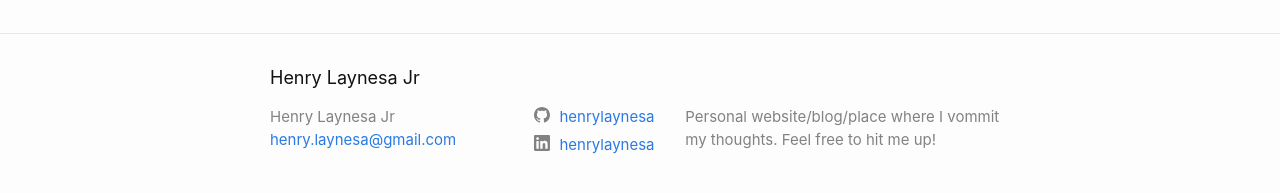
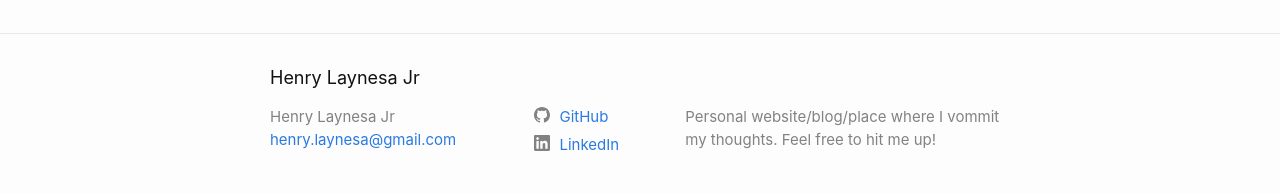
Before and after one commit to henrylaynesa/henrylaynesa.github.io, a Jekyll site: the page built from index.md, in a window 1280 px wide. Shown: the part 684-877 px from the top of the page. Built offline with Jekyll 4.4.1, drawn with Linux system fonts in a browser that asks for light colours.

Commit message:
Changed social labels in footer

```diff
--- a/_includes/social.html
+++ b/_includes/social.html
@@ -1,14 +1,15 @@
 <ul class="social-media-list">
-  {%- if site.dribbble_username -%}<li><a href="https://dribbble.com/{{ site.dribbble_username| cgi_escape | escape }}"><svg class="svg-icon"><use xlink:href="{{ '/assets/minima-social-icons.svg#dribbble' | relative_url }}"></use></svg> <span class="username">{{ site.dribbble_username| escape }}</span></a></li>{%- endif -%}
-  {%- if site.facebook_username -%}<li><a href="https://www.facebook.com/{{ site.facebook_username| cgi_escape | escape }}"><svg class="svg-icon"><use xlink:href="{{ '/assets/minima-social-icons.svg#facebook' | relative_url }}"></use></svg> <span class="username">{{ site.facebook_username| escape }}</span></a></li>{%- endif -%}
-  {%- if site.flickr_username -%}<li><a href="https://www.flickr.com/photos/{{ site.flickr_username| cgi_escape | escape }}"><svg class="svg-icon"><use xlink:href="{{ '/assets/minima-social-icons.svg#flickr' | relative_url }}"></use></svg> <span class="username">{{ site.flickr_username| escape }}</span></a></li>{%- endif -%}
-  {%- if site.github_username -%}<li><a href="https://github.com/{{ site.github_username| cgi_escape | escape }}"><svg class="svg-icon"><use xlink:href="{{ '/assets/minima-social-icons.svg#github' | relative_url }}"></use></svg> <span class="username">{{ site.github_username| escape }}</span></a></li>{%- endif -%}
-  {%- if site.instagram_username -%}<li><a href="https://instagram.com/{{ site.instagram_username| cgi_escape | escape }}"><svg class="svg-icon"><use xlink:href="{{ '/assets/minima-social-icons.svg#instagram' | relative_url }}"></use></svg> <span class="username">{{ site.instagram_username| escape }}</span></a></li>{%- endif -%}
-  {%- if site.linkedin_username -%}<li><a href="https://www.linkedin.com/in/{{ site.linkedin_username| cgi_escape | escape }}"><svg class="svg-icon"><use xlink:href="{{ '/assets/minima-social-icons.svg#linkedin' | relative_url }}"></use></svg> <span class="username">{{ site.linkedin_username| escape }}</span></a></li>{%- endif -%}
-  {%- if site.pinterest_username -%}<li><a href="https://www.pinterest.com/{{ site.pinterest_username| cgi_escape | escape }}"><svg class="svg-icon"><use xlink:href="{{ '/assets/minima-social-icons.svg#pinterest' | relative_url }}"></use></svg> <span class="username">{{ site.pinterest_username| escape }}</span></a></li>{%- endif -%}
-  {%- for mst in site.mastodon -%}{%- if mst.username and mst.instance -%}<li><a href="https://{{ mst.instance| cgi_escape | escape}}/@{{mst.username}}"><svg class="svg-icon"><use xlink:href="{{ '/assets/minima-social-icons.svg#mastodon' | relative_url }}"></use></svg> <span class="username">{{ mst.username|escape }}</span></a></li>{%- endif -%}{%- endfor -%}
-  {%- if site.twitter_username -%}<li><a href="https://www.twitter.com/{{ site.twitter_username| cgi_escape | escape }}"><svg class="svg-icon"><use xlink:href="{{ '/assets/minima-social-icons.svg#twitter' | relative_url }}"></use></svg> <span class="username">{{ site.twitter_username| escape }}</span></a></li>{%- endif -%}
-  {%- if site.youtube_username -%}<li><a href="https://youtube.com/{{ site.youtube_username| cgi_escape | escape }}"><svg class="svg-icon"><use xlink:href="{{ '/assets/minima-social-icons.svg#youtube' | relative_url }}"></use></svg> <span class="username">{{ site.youtube_username| escape }}</span></a></li>{%- endif -%}
-  {%- if site.googleplus_username -%}<li><a href="https://plus.google.com/{{ site.googleplus_username| escape }}"><svg class="svg-icon"><use xlink:href="{{ '/assets/minima-social-icons.svg#googleplus' | relative_url }}"></use></svg> <span class="username">{{ site.googleplus_username| escape }}</span></a></li>{%- endif -%}
-  {%- if site.rss -%}<li><a href="{{ 'feed.xml' | relative_url }}"><svg class="svg-icon"><use xlink:href="{{ '/assets/minima-social-icons.svg#rss' | relative_url }}"></use></svg> <span>{{ site.rss | escape }}</span></a></li>{%- endif -%}
+  {%- if site.dribbble_username -%}<li><a href="https://dribbble.com/{{ site.dribbble_username| cgi_escape | escape }}"><svg class="svg-icon"><use xlink:href="{{ '/assets/minima-social-icons.svg#dribbble' | relative_url }}"></use></svg> <span class="username">Dribble</span></a></li>{%- endif -%}
+  {%- if site.facebook_username -%}<li><a href="https://www.facebook.com/{{ site.facebook_username| cgi_escape | escape }}"><svg class="svg-icon"><use xlink:href="{{ '/assets/minima-social-icons.svg#facebook' | relative_url }}"></use></svg> <span class="username">Facebook</span></a></li>{%- endif -%}
+  {%- if site.flickr_username -%}<li><a href="https://www.flickr.com/photos/{{ site.flickr_username| cgi_escape | escape }}"><svg class="svg-icon"><use xlink:href="{{ '/assets/minima-social-icons.svg#flickr' | relative_url }}"></use></svg> <span class="username">Flickr</span></a></li>{%- endif -%}
+  {%- if site.github_username -%}<li><a href="https://github.com/{{ site.github_username| cgi_escape | escape }}"><svg class="svg-icon"><use xlink:href="{{ '/assets/minima-social-icons.svg#github' | relative_url }}"></use></svg> <span class="username">GitHub</span></a></li>{%- endif -%}
+  {%- if site.instagram_username -%}<li><a href="https://instagram.com/{{ site.instagram_username| cgi_escape | escape }}"><svg class="svg-icon"><use xlink:href="{{ '/assets/minima-social-icons.svg#instagram' | relative_url }}"></use></svg> <span class="username">Instagram</span></a></li>{%- endif -%}
+  {%- if site.linkedin_username -%}<li><a href="https://www.linkedin.com/in/{{ site.linkedin_username| cgi_escape | escape }}"><svg class="svg-icon"><use xlink:href="{{ '/assets/minima-social-icons.svg#linkedin' | relative_url }}"></use></svg> <span class="username">LinkedIn</span></a></li>{%- endif -%}
+  {%- if site.pinterest_username -%}<li><a href="https://www.pinterest.com/{{ site.pinterest_username| cgi_escape | escape }}"><svg class="svg-icon"><use xlink:href="{{ '/assets/minima-social-icons.svg#pinterest' | relative_url }}"></use></svg> <span class="username">Pinterest</span></a></li>{%- endif -%}
+  {%- for mst in site.mastodon -%}{%- if mst.username and mst.instance -%}<li><a href="https://{{ mst.instance| cgi_escape | escape}}/@{{mst.username}}"><svg class="svg-icon"><use xlink:href="{{ '/assets/minima-social-icons.svg#mastodon' | relative_url }}"></use></svg> <span class="username">Mastodon</span></a></li>{%- endif -%}{%- endfor -%}
+  {%- if site.twitter_username -%}<li><a href="https://www.twitter.com/{{ site.twitter_username| cgi_escape | escape }}"><svg class="svg-icon"><use xlink:href="{{ '/assets/minima-social-icons.svg#twitter' | relative_url }}"></use></svg> <span class="username">Twitter</span></a></li>{%- endif -%}
+  {%- if site.youtube_username -%}<li><a href="https://youtube.com/{{ site.youtube_username| cgi_escape | escape }}"><svg class="svg-icon"><use xlink:href="{{ '/assets/minima-social-icons.svg#youtube' | relative_url }}"></use></svg> <span class="username">YouTube</span></a></li>{%- endif -%}
+  {%- if site.googleplus_username -%}<li><a href="https://plus.google.com/{{ site.googleplus_username| escape }}"><svg class="svg-icon"><use xlink:href="{{ '/assets/minima-social-icons.svg#googleplus' | relative_url }}"></use></svg> <span class="username">Google+</span></a></li>{%- endif -%}
+  {%- if site.rss -%}<li><a href="{{ 'feed.xml' | relative_url }}"><svg class="svg-icon"><use xlink:href="{{ '/assets/minima-social-icons.svg#rss' | relative_url }}"></use></svg> <span>RSS</span></a></li>{%- endif -%}
 </ul>
+</ul>
```
